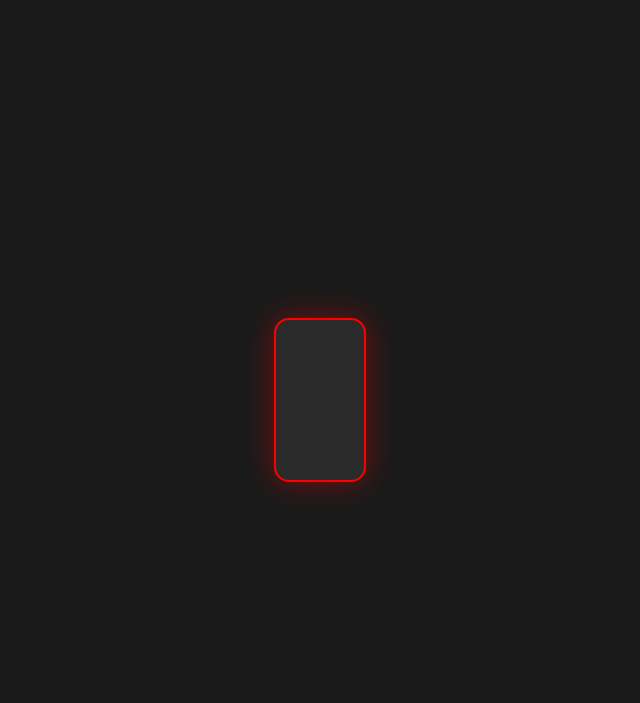
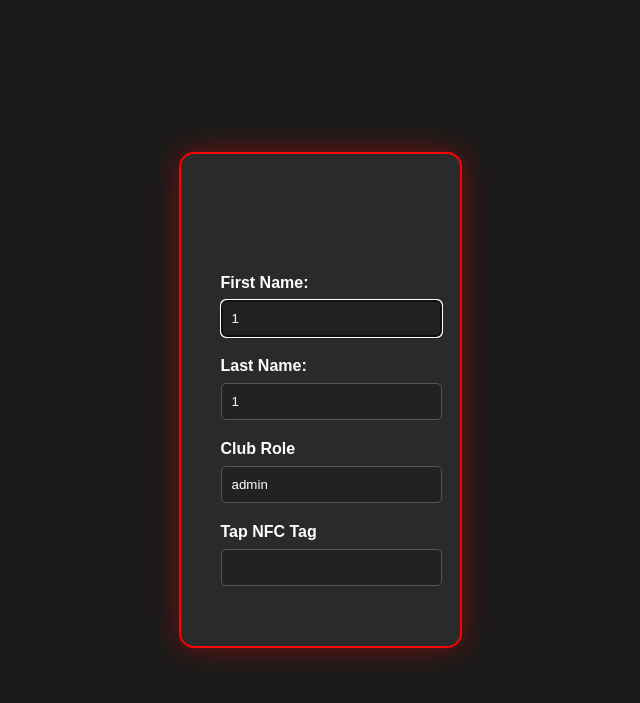
Before and after one commit to Billy-Weeks/Nexus-RFID-Kiosk, a FastAPI app: page /admin_tools in a window 1280 px wide. Shown: the top 703 px of the page, without its empty margins (320-960 px from the left). Run offline with FastAPI, Linux system fonts and the light colour scheme; the visitor is signed in with stand-in values (Sample User, id 1).

Commit message:
Refactored admin_tools.html and main.py to allow for better UX

```diff
--- a/app/main.py
+++ b/app/main.py
@@ -8,7 +8,7 @@
 import time ## Used to create delay for synchronization purposes
 import sys ## Used in logic to check if app is being ran as a bundled executable
 
-from fastapi import FastAPI, Request, Form, BackgroundTasks, background ## FastAPI tools for creating app, handling requests, and form data
+from fastapi import FastAPI, Request, Form, BackgroundTasks ## FastAPI tools for creating app, handling requests, and form data
 from fastapi.templating import Jinja2Templates ## For reading HTML templates
 from fastapi.staticfiles import StaticFiles ## For taking care of static files like CSS
 from fastapi.responses import RedirectResponse ## For redirecting users to different pages
@@ -586,9 +586,17 @@
 
     message = request.session.pop("flash_msg", "")
     status = request.session.pop("status", "")
+    first = request.session.pop("first", "")
+    last = request.session.pop("last", "")
+    role = request.session.pop("role", "")
+
     return templates.TemplateResponse(request=request,
                                       name="admin_tools.html",
-                                      context={"message": message, "status": status})
+                                      context={"message": message,
+                                               "status": status,
+                                               "first": first,
+                                               "last": last,
+                                               "role": role})
 
 @app.post("/admin_tools")
 def post_tools(request: Request, first: str = Form(...), last: str = Form(...), role: str = Form(...), scanned_id: str = Form()):
@@ -600,6 +608,13 @@
     if not first or not last or not role or not scanned_id:
         request.session["flash_msg"] = "Please fill out all fields."
         request.session["status"] = "error"
+
+        ##  Store form data so user doesn't have to retype everything after error
+        request.session["first"] = first
+        request.session['last'] = last
+        request.session['role'] = role
+        request.session['scanned_id'] = scanned_id
+
         return RedirectResponse(url="/admin_tools", status_code=303)
 
     check = supabase.table('admin').select('*').eq('nfc_id', scanned_id).execute()
@@ -607,6 +622,12 @@
     if check.data:
         request.session["flash_msg"] = "NFC already assigned to another admin."
         request.session["status"] = "error"
+
+        ##  Store form data so user doesn't have to retype everything after error (except the scanned id which is the issue)
+        request.session["first"] = first
+        request.session['last'] = last
+        request.session['role'] = role
+
         return RedirectResponse(url="/admin_tools", status_code=303)
 
     ##  Add new admin to database (after passing error checks)
--- a/templates/admin_tools.html
+++ b/templates/admin_tools.html
@@ -11,24 +11,24 @@
     <div id="main-container" class="app-container {{ status }}">
         <h1 id="status-message"> {{ message }}</h1>
 
-        <div id="input-area" style="display: {% if status == 'default' %}block{% else %}none{% endif %};">
+        <div id="input-area" style="display: {% if status == 'success' %}none{% else %}block{% endif %};">
 
 
             <form action="/admin_tools" method="post">
 
                 <div class="field-style">
                     <label for="first_name_input">First Name:</label>
-                    <input type="text" id="first_name_input" name="first" required autofocus autocomplete="off" placeholder="Eddie" />
+                    <input type="text" id="first_name_input" name="first" value="{{ first }}" required autofocus autocomplete="off" placeholder="Eddie" />
                 </div>
 
                 <div class="field-style">
                     <label for="last_name_input">Last Name:</label>
-                    <input type="text" id="last_name_input" name="last" required autocomplete="off" placeholder="the Golden Eagle" />
+                    <input type="text" id="last_name_input" name="last" value="{{ last }}" required autocomplete="off" placeholder="the Golden Eagle" />
                 </div>
 
                 <div class="field-style">
                     <label for="role_input">Club Role</label>
-                    <input type="text" id="role_input" name="role" required autocomplete="off" placeholder="President" />
+                    <input type="text" id="role_input" name="role" value="{{ role }}" required autocomplete="off" placeholder="President" />
                 </div>
 
                 <div class="field-style">
```
